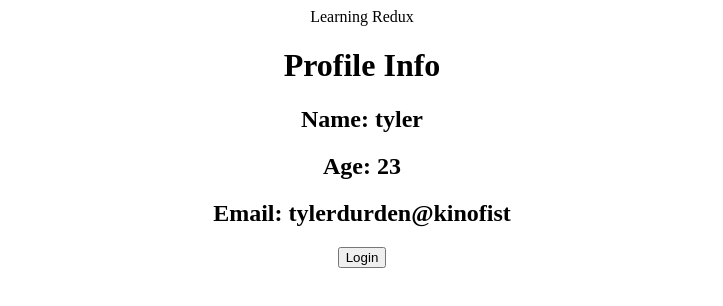
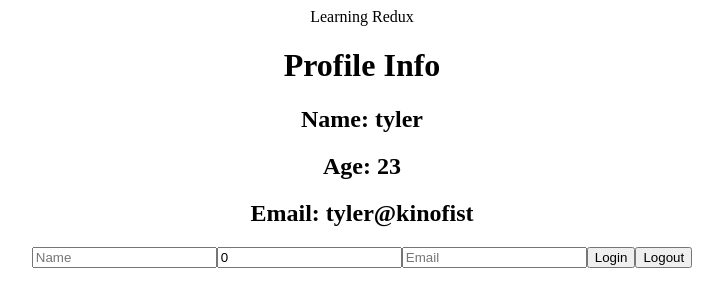
Before and after one commit to DineshSainath/Redux, a React (Create React App) app: page / in a window 1280 px wide. Shown: the top 306 px of the page, without its empty margins (278-1001 px from the left). Built offline with nearby package versions, Linux system fonts and the light colour scheme.

Commit message:
dispatch, action, login - logout

```diff
--- a/src/Login.jsx
+++ b/src/Login.jsx
@@ -1,9 +1,49 @@
-import React from 'react'
+import React, { useState } from 'react'
+import { useDispatch } from 'react-redux'
+import { login, logout } from './features/user'
 
 function Login() {
+  const dispatch = useDispatch()
+  const [name, setName] = useState('')
+  const [age, setAge] = useState(0)
+  const [email, setEmail] = useState('')
   return (
     <div>
-      <button>Login</button>
+      <input
+        placeholder="Name"
+        value={name}
+        onChange={(e) => setName(e.target.value)}
+      />
+      <input
+        placeholder="Age"
+        value={age}
+        onChange={(e) => setAge(e.target.value)}
+      />
+      <input
+        placeholder="Email"
+        value={email}
+        onChange={(e) => setEmail(e.target.value)}
+      />
+      <button
+        onClick={() =>
+          dispatch(
+            login({
+              name,
+              age,
+              email,
+            })
+          )
+        }
+      >
+        Login
+      </button>
+      <button
+        onClick={() => {
+          dispatch(logout())
+        }}
+      >
+        Logout
+      </button>
     </div>
   )
 }
--- a/src/features/user.jsx
+++ b/src/features/user.jsx
@@ -5,13 +5,22 @@ export const userSlice = createSlice({
   initialState: {
     name: 'tyler',
     age: 23,
-    email: 'tylerdurden@kinofist',
+    email: 'tyler@kinofist',
   },
   reducers: {
     login: (state, action) => {
-      state.value = action.payload
+      return {
+        ...state,
+        name: action.payload.name,
+        age: action.payload.age,
+        email: action.payload.email,
+      }
+    },
+    logout: (state) => {
+      return { ...state, name: '', age: 0, email: '' }
     },
   },
 })
 
+export const { login, logout } = userSlice.actions
 export default userSlice.reducer
```
